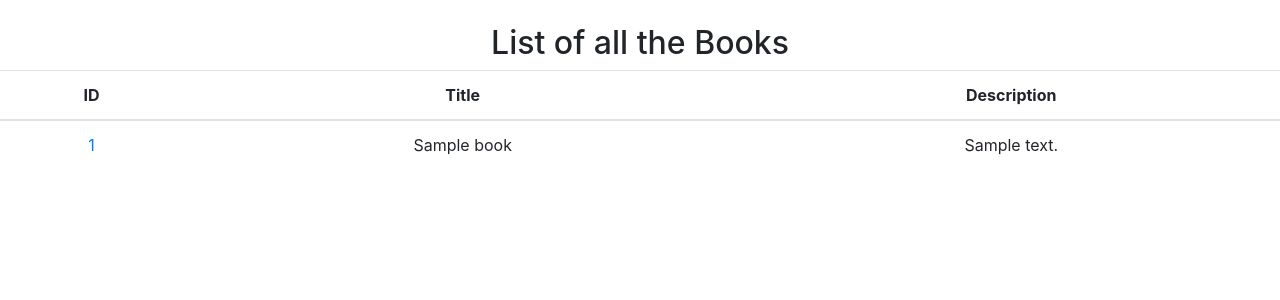
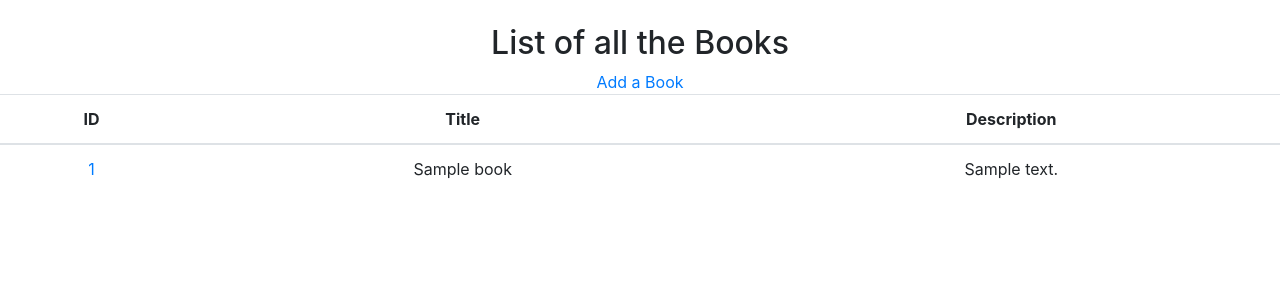
Before and after one commit to framgia/fph-globali-it-course-activities, a Laravel app: page /books in a window 1280 px wide. Shown: the top 300 px of the page. Run offline with Laravel 8, Linux system fonts and the light colour scheme; tables that the repository leaves empty hold one stand-in row (values such as "Sample post").

Commit message:
add add book button in /books view

```diff
--- a/simplemvc_app/resources/views/index.blade.php
+++ b/simplemvc_app/resources/views/index.blade.php
@@ -4,6 +4,7 @@
 <div>
     <div class="text-center">
         <h2> List of all the Books </h2>
+        <a href="{{ route('create') }}"> Add a Book </a>
     </div>
     <div>
         <table class="table">
```
